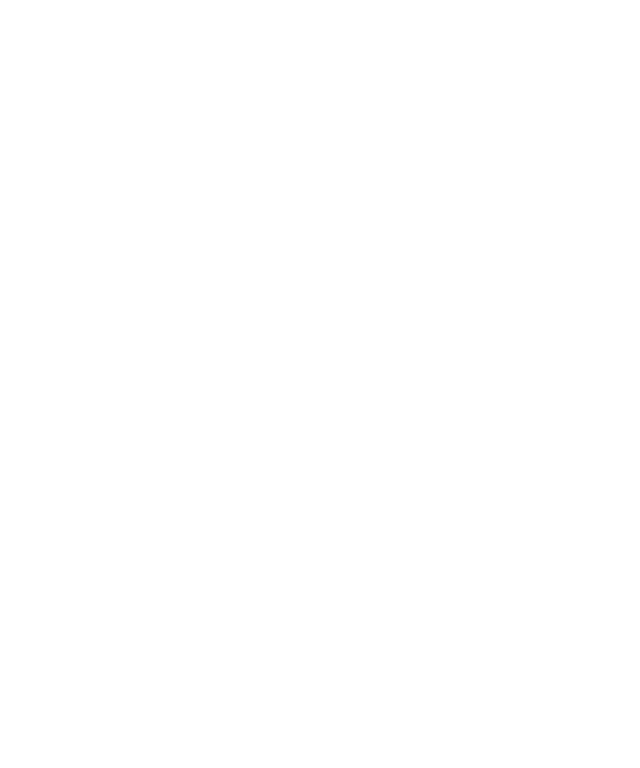
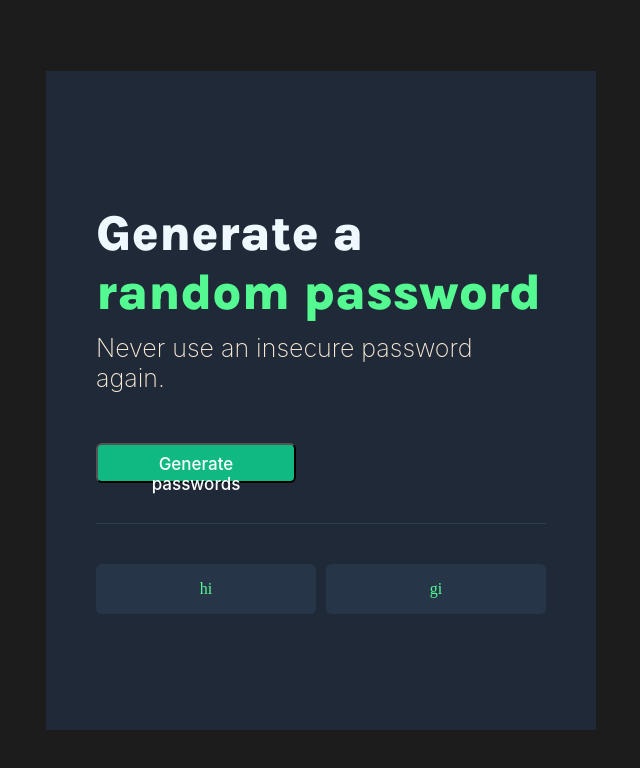
Before and after one commit to nabeel-ahsan/password-generator, a website built with Vite: page index.html in a window 1280 px wide. Shown: the whole page, without its empty margins (319-959 px from the left). Built offline with nearby package versions, Linux system fonts and the light colour scheme; a web font is replaced by a local one.

Commit message:
Updated css style and js logic

```diff
--- a/index.css
+++ b/index.css
@@ -1,3 +1,81 @@
 body {
     margin: 0;
+    padding: 0;
+    display: flex;
+    justify-content: center;
+    align-items: center;
+    background-color: #1C1C1C;
 }
+
+.container {
+    background-color: #1F2937;
+    width: 450px;
+    height: 4   50px;
+    padding: 100px 50px;
+}
+
+#description {
+    color: antiquewhite;
+    font-family: "Inter", sans-serif;
+    font-optical-sizing: auto;
+    font-weight: 200;
+    font-style: normal;
+    font-size: 25px;
+    margin-top: -23px;
+}
+
+#btn {
+    padding: 9px 15px;
+    width: 200px;
+    height: 40px;
+    font-family: "Inter", sans-serif;
+    font-optical-sizing: auto;
+    font-weight: 500;
+    background-color: #10B981;
+    border-radius: 6px;
+    font-size: 17px;
+    color: #FFFFFF;
+    margin-top: 25px;
+}
+
+h1 {
+  font-family: "Karla", sans-serif;
+  font-optical-sizing: auto;
+  font-weight:800;
+  font-style: normal;
+  font-size: 50px;
+}
+
+#first-line {
+    color: aliceblue;
+}
+
+#second-line {
+    color: #55F991;
+}
+
+.output {
+    display: flex;
+    justify-content: space-between;
+}
+
+#output-el1, #output-el2 {
+    width: 200px;
+    height: 40px;
+    color: aliceblue;
+    margin-top: 40px;
+    background-color: #273549;
+    border-radius: 6px;
+    color: #55F991;
+    padding: 5px 10px;
+    text-align: center;
+    line-height: 40px;
+}
+
+hr {
+    height: 1px;
+    background: #2F3E53;
+    font-size: 0;
+    border: 0;
+    margin-top: 40px;
+}
--- a/index.html
+++ b/index.html
@@ -1,9 +1,24 @@
 <html>
-    <head>
-        <link rel="stylesheet" href="index.css">
-    </head>
-    <body>
-        <h1></h1>
-        <script src="index.js"></script>
-    </body>
+  <head>
+    <link rel="stylesheet" href="index.css" />
+    <link rel="preconnect" href="https://fonts.googleapis.com" />
+    <link rel="preconnect" href="https://fonts.gstatic.com" crossorigin />
+    <link
+      href="https://fonts.googleapis.com/css2?family=Happy+Monkey&family=Karla:ital,wght@0,200..800;1,200..800&family=Orbitron:wght@400..900&display=swap"
+      rel="stylesheet"
+    />
+  </head>
+  <body>
+    <div class="container">
+      <h1><span id="first-line">Generate a</span><br /><span id="second-line">random password</span></h1>
+      <p id="description">Never use an insecure password again.</p>
+      <button id="btn" onclick="generatePassword()">Generate passwords</button>
+      <hr id="hr-line" />
+      <div class="output">
+        <p id="output-el1">hi</p>
+        <p id="output-el2">gi</p>
+      </div>
+    </div>
+    <script src="index.js"></script>
+  </body>
 </html>
--- a/index.js
+++ b/index.js
@@ -1,2 +1,24 @@
 const characters = ["A","B","C","D","E","F","G","H","I","J","K","L","M","N","O","P","Q","R","S","T","U","V","W","X","Y","Z","a","b","c","d","e","f","g","h","i","j","k","l","m","n","o","p","q","r","s","t","u","v","w","x","y","z", "0", "1", "2", "3", "4", "5", "6", "7", "8", "9","~","`","!","@","#","$","%","^","&","*","(",")","_","-","+","=","{","[","}","]",",","|",":",";","<",">",".","?",
 "/"];
+
+let outputEl1 = document.getElementById("output-el1")
+let outputEl2 = document.getElementById("output-el2")
+
+function generatePassword(){
+    let passwordOne = randomPassword()
+    let passwordTwo = randomPassword()
+    outputEl1.textContent = passwordOne;
+    outputEl2.textContent = passwordTwo
+
+}
+
+
+function randomPassword() {
+    let randomIndex;
+    let password = ''
+    for(let i = 0; i < 15; i++){
+        randomIndex = Math.floor(Math.random() * 91)
+        password += characters[randomIndex]
+    }
+    return password
+}
```
